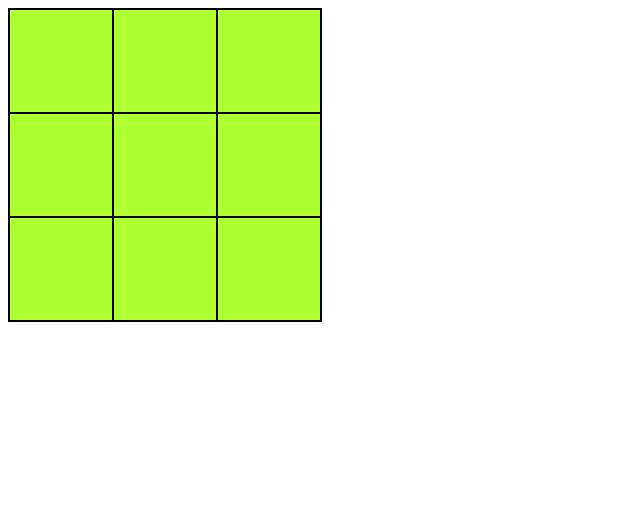
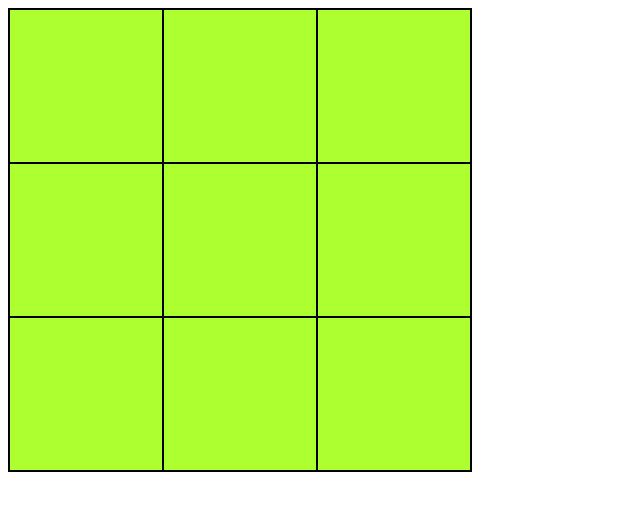
Before and after one commit to FernandoRogelin/Jogo-da-Velha, a website: page index.html in a window 1280 px wide. Shown: the whole page, without its empty margins (0-640 px from the left). Drawn offline with nearby package versions, Linux system fonts and the light colour scheme.

Commit message:
[mudanças] no html,css e js

```diff
--- a/CSS/index.css
+++ b/CSS/index.css
@@ -3,8 +3,14 @@
 }
 
 .linha{
-  width: 100px;
-  height: 100px;
+  width: 150px;
+  height: 150px;
   background-color: greenyellow;
   cursor: pointer;
+  text-align: center;
+  font-size: 110px;
 }
+
+.invalido{
+  font-size: 50px;
+}
--- a/JS/index.js
+++ b/JS/index.js
@@ -1,9 +1,24 @@
 const app = angular.module("tic-tac-toe", [])
-  .controller("gameController", $scope =>{
+  .controller("gameController", $scope => {
+    $scope.matriz = [
+      [' ', ' ', ' '],
+      [' ', ' ', ' '],
+      [' ', ' ', ' ']
+    ];
+
+
     $scope.letra = 'X';
-    $scope.verifica = function(){
 
-    };
+    $scope.verifica = function(raiz, raiz2){
+      if($scope.matriz[raiz][raiz2] === 'X' || $scope.matriz[raiz][raiz2] === 'O'){
+        $scope.msg = "Valor inválido!";
+      } else{
+        $scope.msg = " ";
+        $scope.matriz[raiz][raiz2] = $scope.letra;
+        var a = ($scope.letra === 'X') ? 'O' : 'X';
+        $scope.letra = a;
+      }
+    }
 });
 
 
--- a/index.html
+++ b/index.html
@@ -11,21 +11,22 @@
   <div ng-controller="gameController">
     <table class="tabela">
       <tr>
-        <td class="linha" ng-click=""></td>
-        <td class="linha" ng-click=""></td>
-        <td class="linha" ng-click=""></td>
+        <td class="linha" ng-click="verifica(0, 0)">{{matriz[0][0]}}</td>
+        <td class="linha" ng-click="verifica(0, 1)">{{matriz[0][1]}}</td>
+        <td class="linha" ng-click="verifica(0, 2)">{{matriz[0][2]}}</td>
       </tr>
       <tr>
-        <td class="linha" ng-click=""></td>
-        <td class="linha" ng-click=""></td>
-        <td class="linha" ng-click=""></td>
+        <td class="linha" ng-click="verifica(1, 0)">{{matriz[1][0]}}</td>
+        <td class="linha" ng-click="verifica(1, 1)">{{matriz[1][1]}}</td>
+        <td class="linha" ng-click="verifica(1, 2)">{{matriz[1][2]}}</td>
       </tr>
       <tr>
-        <td class="linha" ng-click=""></td>
-        <td class="linha" ng-click=""></td>
-        <td class="linha" ng-click=""></td>
+        <td class="linha" ng-click="verifica(2, 0)">{{matriz[2][0]}}</td>
+        <td class="linha" ng-click="verifica(2, 1)">{{matriz[2][1]}}</td>
+        <td class="linha" ng-click="verifica(2, 2)">{{matriz[2][2]}}</td>
       </tr>
     </table>
+    <p class="invalido">{{ msg }}</p>
   </div>
   <script src="https://ajax.googleapis.com/ajax/libs/angularjs/1.6.6/angular.min.js"></script>
   <script src="JS/index.js"></script>
```
